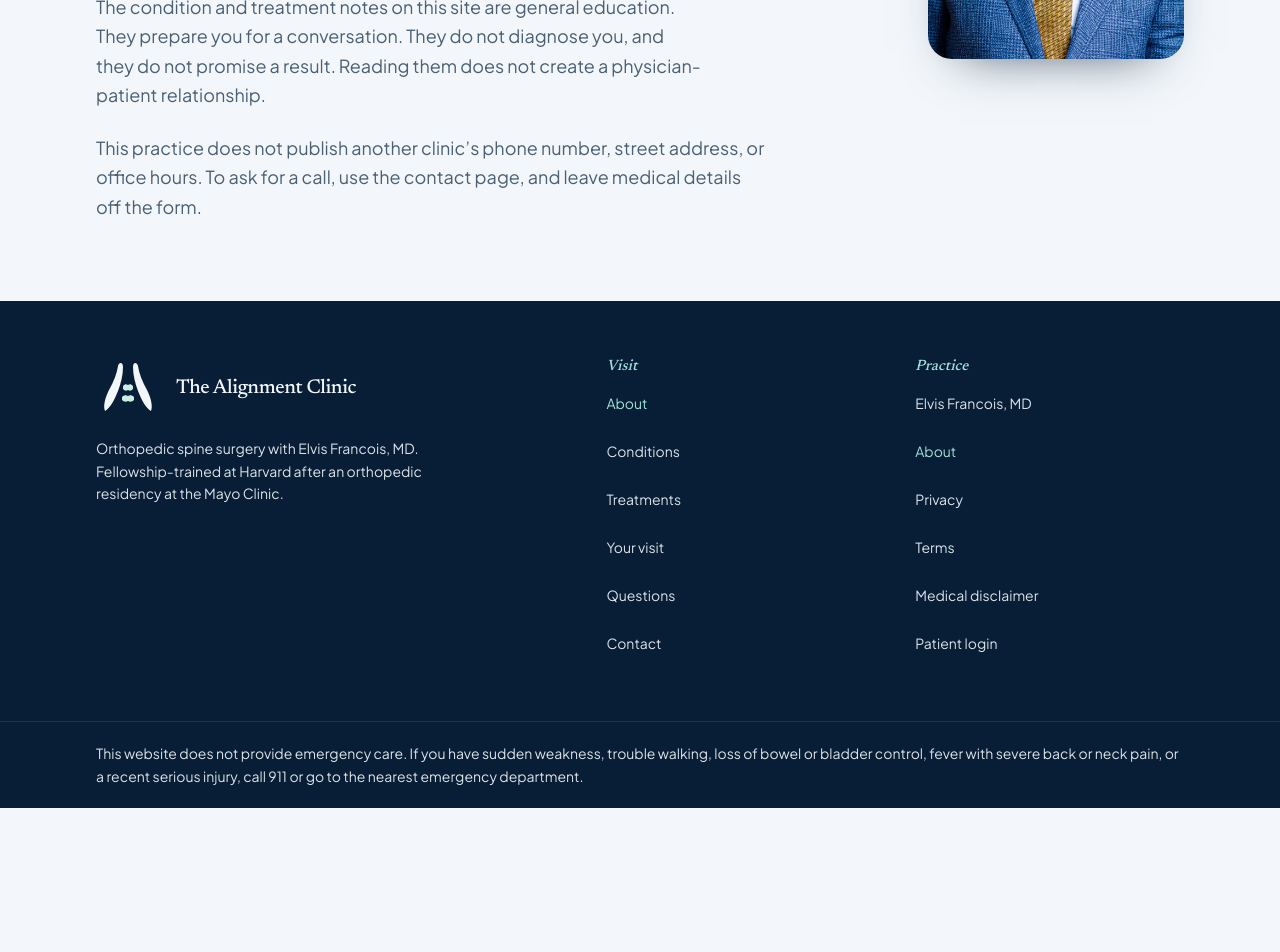
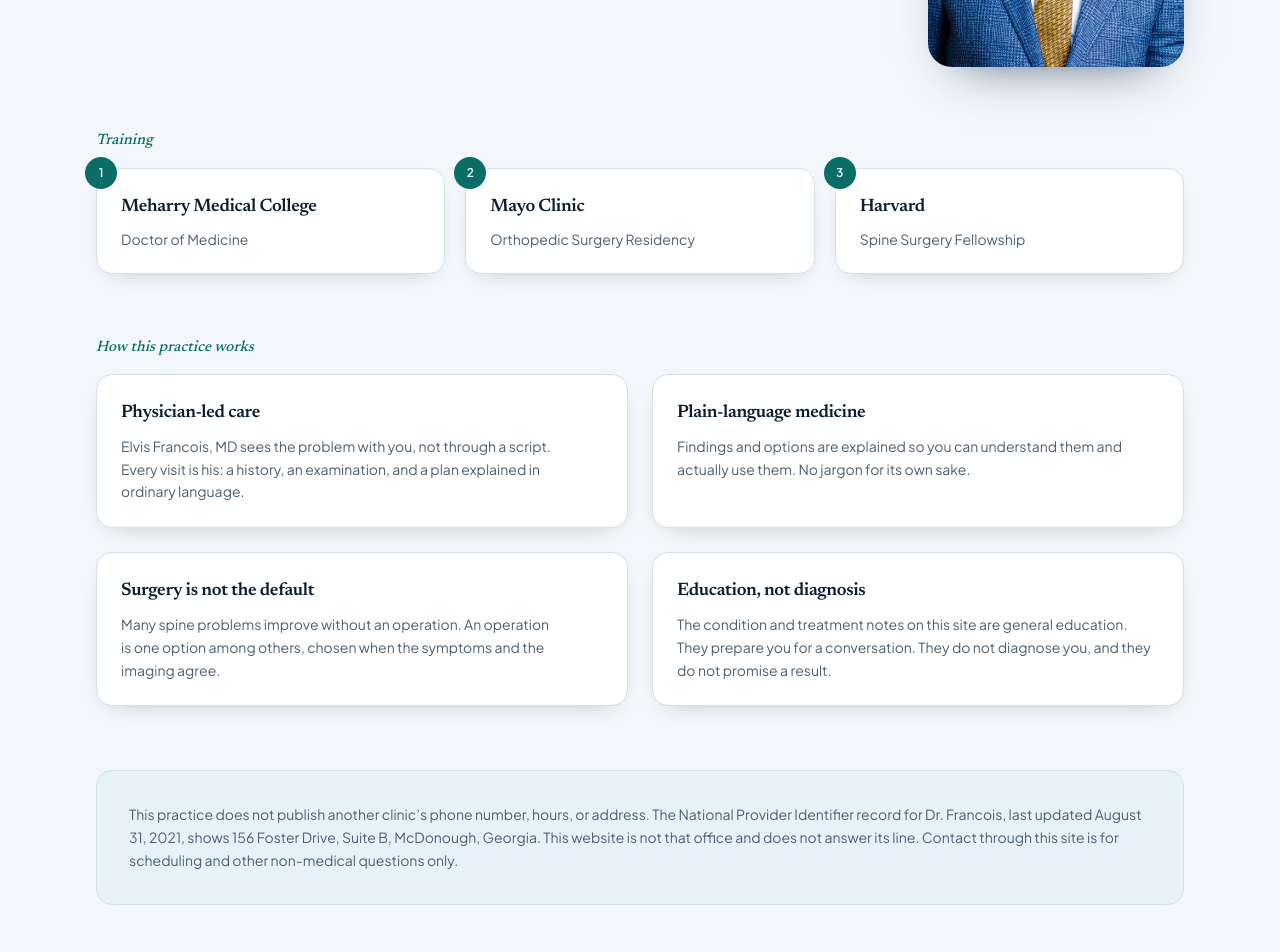
Before and after one commit to AntimatterIDE/elvis-practice, a Next.js app: page /about in a window 1280 px wide. Shown: the part 740-1692 px from the top of the page. Before the commit the page ends 1548 px from the top, so only its background shows below. Built offline with nearby package versions, Linux system fonts and the light colour scheme.

Commit message:
antimatter: checkpoint ch_muwznnt9_1

```diff
--- a/app/(site)/about/page.tsx
+++ b/app/(site)/about/page.tsx
@@ -10,6 +10,31 @@ export const metadata: Metadata = publicPageMetadata({
   canonical: "/about",
 });
 
+const credentials = [
+  { school: "Meharry Medical College", degree: "Doctor of Medicine" },
+  { school: "Mayo Clinic", degree: "Orthopedic Surgery Residency" },
+  { school: "Harvard", degree: "Spine Surgery Fellowship" },
+] as const;
+
+const principles = [
+  {
+    title: "Physician-led care",
+    body: "Elvis Francois, MD sees the problem with you, not through a script. Every visit is his: a history, an examination, and a plan explained in ordinary language.",
+  },
+  {
+    title: "Plain-language medicine",
+    body: "Findings and options are explained so you can understand them and actually use them. No jargon for its own sake.",
+  },
+  {
+    title: "Surgery is not the default",
+    body: "Many spine problems improve without an operation. An operation is one option among others, chosen when the symptoms and the imaging agree.",
+  },
+  {
+    title: "Education, not diagnosis",
+    body: "The condition and treatment notes on this site are general education. They prepare you for a conversation. They do not diagnose you, and they do not promise a result.",
+  },
+];
+
 export default function AboutPage() {
   return (
     <article className="mx-auto max-w-6xl px-5 py-16 md:px-8 md:py-20">
@@ -18,8 +43,10 @@ export default function AboutPage() {
         title="A clinic built around a clear conversation."
         lede="The Alignment Clinic takes its name from two kinds of alignment: the structure of the spine, and a plan that fits the person who has to live with it."
       />
-      <div className="mt-12 grid gap-12 md:grid-cols-[1fr_16rem]">
-        <div className="max-w-2xl space-y-6 text-lg leading-relaxed text-muted">
+
+      {/* Physician photo + intro */}
+      <div className="mt-14 grid gap-12 md:grid-cols-[1fr_16rem]">
+        <div className="max-w-2xl space-y-6 text-lg leading-relaxed text-ink/80">
           <p>
             {practice.physicianName} is the physician. He is an orthopedic spine surgeon who trained
             at Meharry Medical College, the Mayo Clinic, and Harvard. The visit is his: a history,
@@ -31,17 +58,54 @@ export default function AboutPage() {
             without surgery. An operation is one option among others, chosen when the symptoms and
             the imaging agree.
           </p>
-          <p>
-            The condition and treatment notes on this site are general education. They prepare you
-            for a conversation. They do not diagnose you, and they do not promise a result. Reading
-            them does not create a physician-patient relationship.
-          </p>
-          <p>
-            This practice does not publish another clinic’s phone number, street address, or office
-            hours. To ask for a call, use the contact page, and leave medical details off the form.
-          </p>
         </div>
-        <PhotoPlaceholder />
+        <PhotoPlaceholder className="row-span-2" />
+      </div>
+
+      {/* Training credentials */}
+      <div className="mt-16">
+        <h2 className="kicker text-oxide-deep">Training</h2>
+        <div className="mt-4 grid gap-5 sm:grid-cols-3">
+          {credentials.map((c, i) => (
+            <div
+              key={c.school}
+              className="relative rounded-2xl border border-line bg-card p-6 shadow-[0_8px_24px_-16px_rgb(7_30_54_/_0.4)]"
+            >
+              <span className="absolute -top-3 -left-3 flex size-8 items-center justify-center rounded-full bg-oxide-deep text-xs font-bold text-paper">
+                {i + 1}
+              </span>
+              <p className="font-display text-lg font-semibold text-ink">{c.school}</p>
+              <p className="mt-2 text-sm text-muted">{c.degree}</p>
+            </div>
+          ))}
+        </div>
+      </div>
+
+      {/* Principles */}
+      <div className="mt-16">
+        <h2 className="kicker text-oxide-deep">How this practice works</h2>
+        <div className="mt-4 grid gap-6 md:grid-cols-2">
+          {principles.map((p) => (
+            <div
+              key={p.title}
+              className="rounded-2xl border border-line bg-card p-6 shadow-[0_8px_24px_-16px_rgb(7_30_54_/_0.4)]"
+            >
+              <h3 className="font-display text-lg font-semibold text-ink">{p.title}</h3>
+              <p className="mt-2 leading-relaxed text-sm text-muted">{p.body}</p>
+            </div>
+          ))}
+        </div>
+      </div>
+
+      {/* Disclaimer */}
+      <div className="mt-16 rounded-2xl border border-line bg-mist px-8 py-8">
+        <p className="text-sm leading-relaxed text-muted">
+          This practice does not publish another clinic&rsquo;s phone number, hours, or address.
+          The National Provider Identifier record for Dr. Francois, last updated August 31, 2021,
+          shows 156 Foster Drive, Suite B, McDonough, Georgia. This website is not that office and
+          does not answer its line. Contact through this site is for scheduling and other
+          non-medical questions only.
+        </p>
       </div>
     </article>
   );
```
